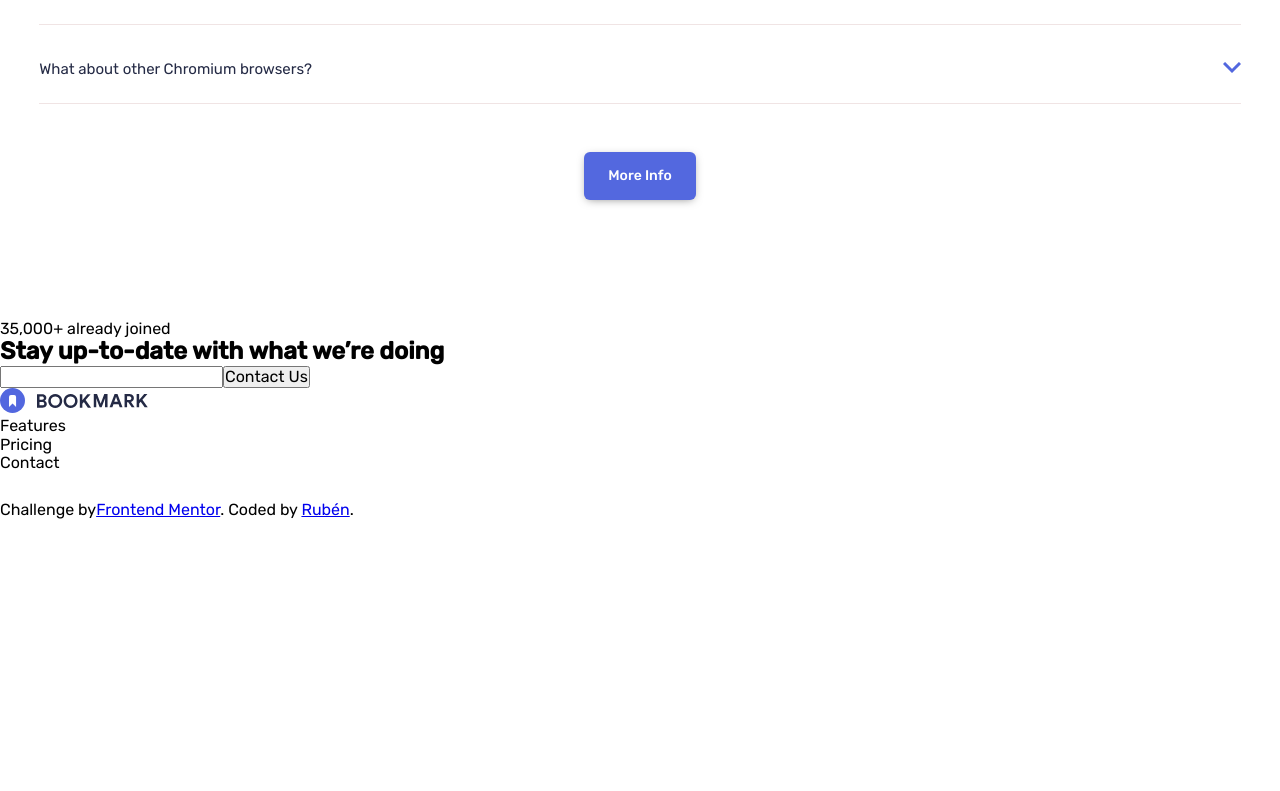
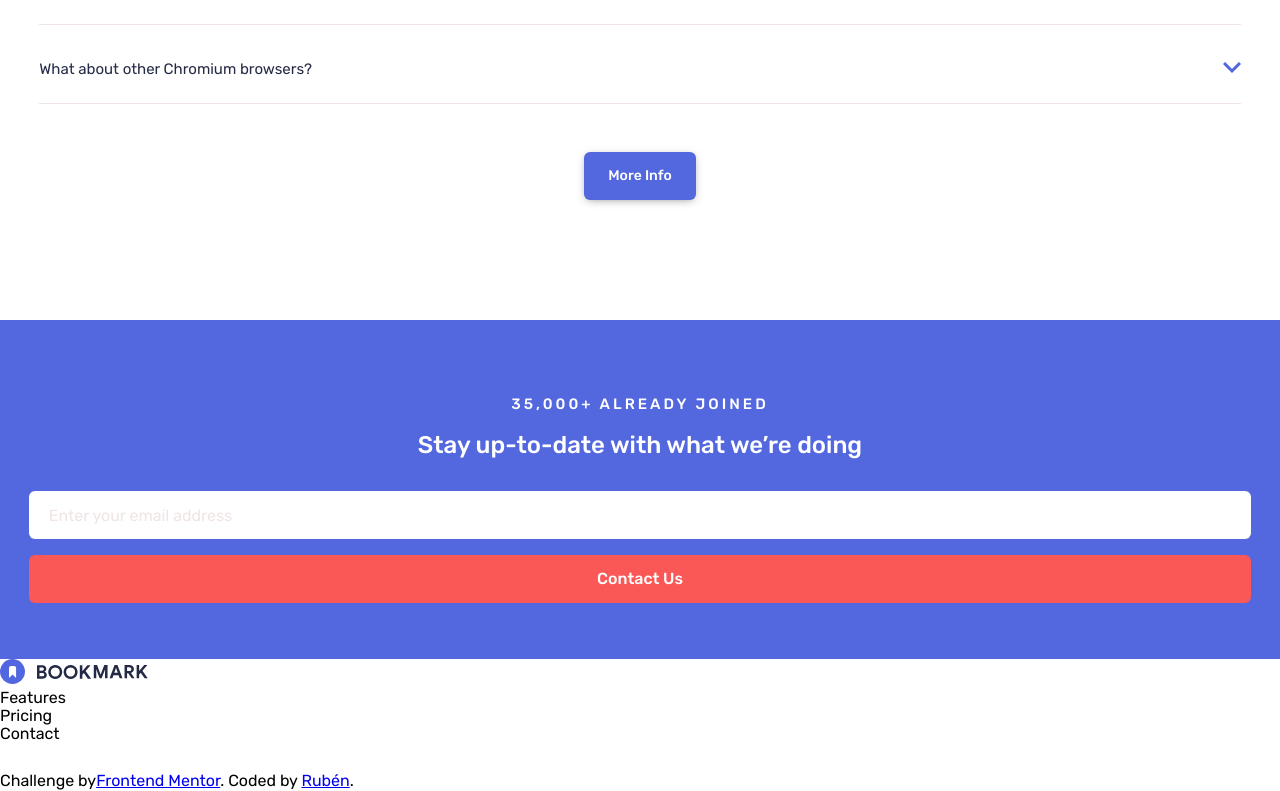
Before and after one commit to Rubendvb/bookmark-landing-page-master, a React (Vite) app: page / in a window 1280 px wide. Shown: the part 4666-5457 px from the top of the page. Before the commit the page ends 5185 px from the top, so only its background shows below. Built offline with nearby package versions, Linux system fonts and the light colour scheme.

Commit message:
finalizando section Stay

```diff
--- a/src/assets/components/Stay/Stay.jsx
+++ b/src/assets/components/Stay/Stay.jsx
@@ -1,12 +1,19 @@
+import styles from './Stay.module.scss'
+
 export default function Stay() {
   return (
-    <section>
-      <span>35,000+ already joined</span>
-      <h2>Stay up-to-date with what we’re doing</h2>
-      <div>
-        <input type="text" />
+    <section className={styles.stay}>
+      <p className={styles.paragraph}>35,000+ already joined</p>
+      <h2 className={styles.title}>Stay up-to-date with what we’re doing</h2>
 
-        <button>Contact Us</button>
+      <div className={styles.containerInput}>
+        <input
+          className={styles.input}
+          type="text"
+          placeholder="Enter your email address"
+        />
+
+        <button className={styles.button}>Contact Us</button>
       </div>
     </section>
   )
--- /dev/null
+++ b/src/assets/components/Stay/Stay.module.scss
@@ -0,0 +1,48 @@
+@use '../../sass/variables' as v;
+@use '../../sass/mixins' as m;
+
+.stay {
+  background-color: v.$Soft-Blue;
+  padding: 4.5rem 1.8rem 3.5rem;
+}
+
+.paragraph {
+  text-align: center;
+  text-transform: uppercase;
+  font-weight: 500;
+  letter-spacing: 3px;
+  margin-bottom: 1rem;
+
+  @include m.text(#fff, 0.938rem);
+}
+
+.title {
+  margin-bottom: 2rem;
+
+  @include m.title(24px, #fff);
+}
+
+.containerInput {
+  display: flex;
+  flex-direction: column;
+  gap: 1rem;
+}
+
+.input,
+.button {
+  width: 100%;
+  height: 3rem;
+  border-radius: 6px;
+  border: none;
+}
+
+.input::placeholder {
+  color: #f0e4e4;
+  padding: 0 1.25rem;
+}
+
+.button {
+  background-color: v.$Soft-Red;
+  color: #fff;
+  font-weight: 500;
+}
--- a/src/assets/sass/_mixins.scss
+++ b/src/assets/sass/_mixins.scss
@@ -4,11 +4,11 @@
   padding: 0 2.46rem;
 }
 
-@mixin title($font-size: 1.5rem) {
+@mixin title($font-size: 1.5rem, $font-color: v.$Very-Dark-Blue) {
   font-size: $font-size;
   text-align: center;
   font-weight: 500;
-  color: v.$Very-Dark-Blue;
+  color: $font-color;
 }
 
 @mixin text($color-text, $size) {
```
